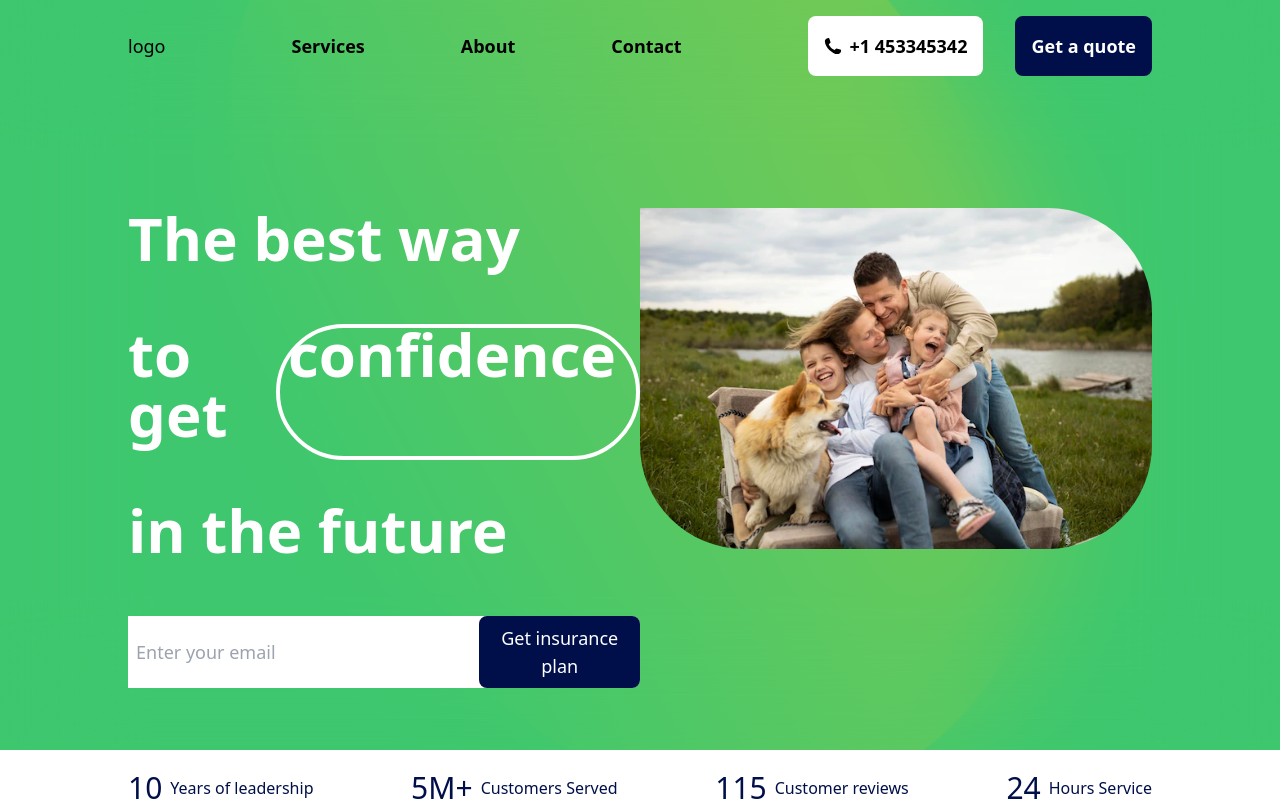
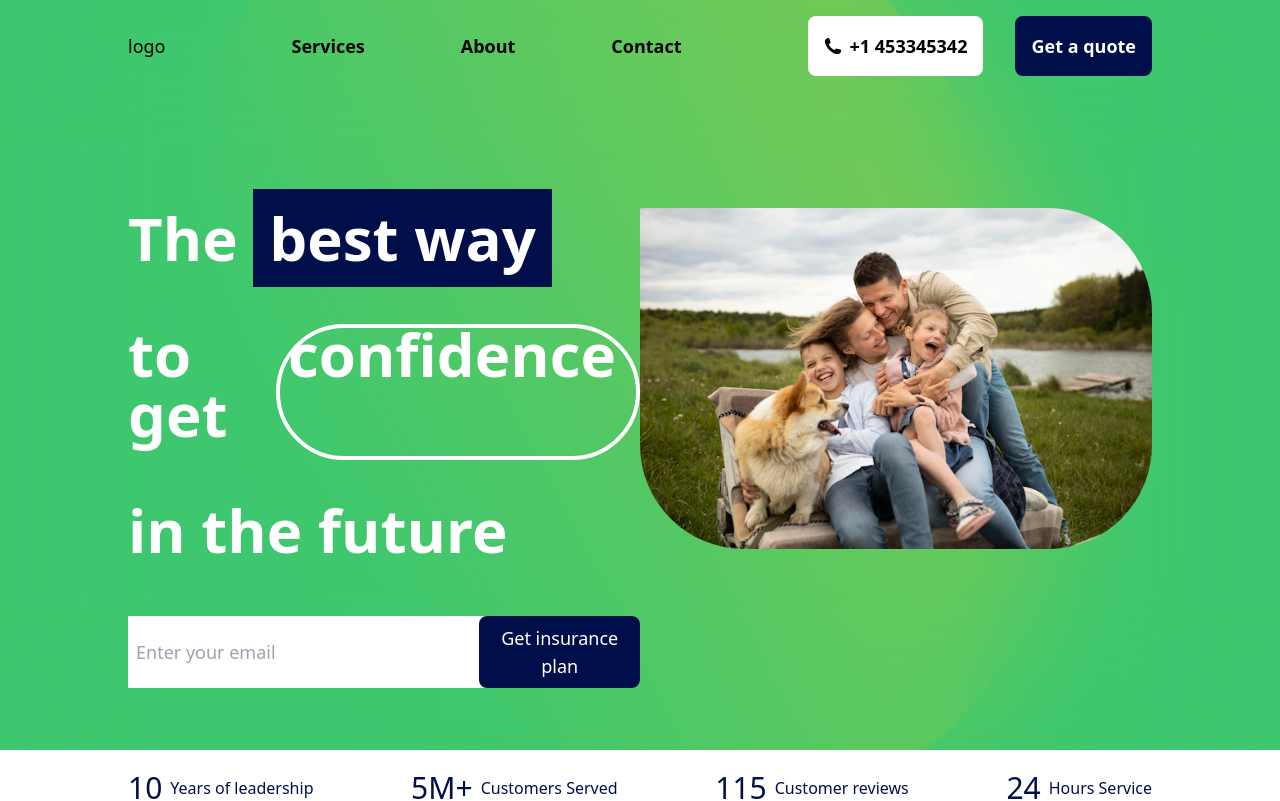
Before and after one commit to tejinder-pal-singh/universalInsurance, a React (Vite) app: page / in a window 1280 px wide. Shown: the top 801 px of the page. Built offline with nearby package versions, Linux system fonts and the light colour scheme.

Commit message:
add hero changes

```diff
--- a/src/components/HeroSection.tsx
+++ b/src/components/HeroSection.tsx
@@ -84,7 +84,7 @@ function HeroContent() {
       >
         <motion.div className="text-xl md:text-3xl font-semibold  xl:text-6xl items-center lg:items-start text-white flex flex-col gap-5 lg:gap-14">
           <motion.div variants={textReveal} className="text1">
-            The best way
+            The <span className="px-4 py-2 bg-secondary">best way</span>
           </motion.div>
           <motion.div variants={textReveal} className="text1  flex ">
             to get
```
